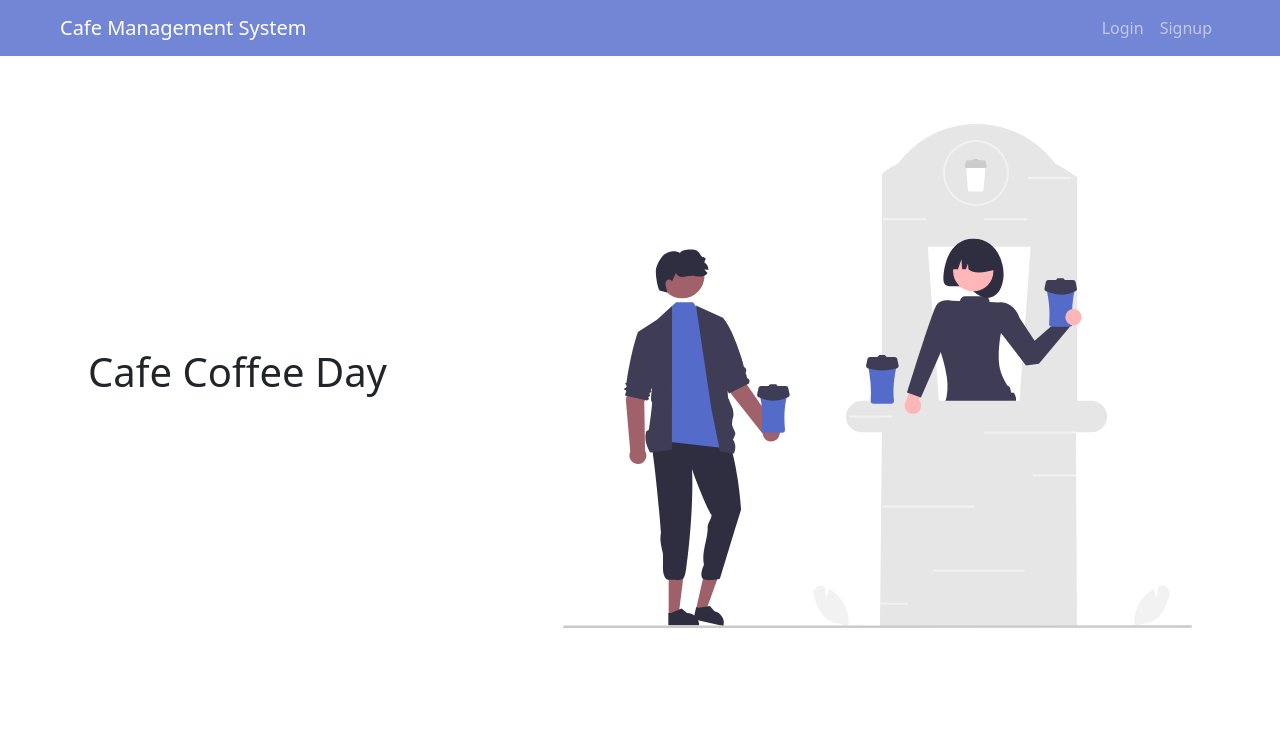
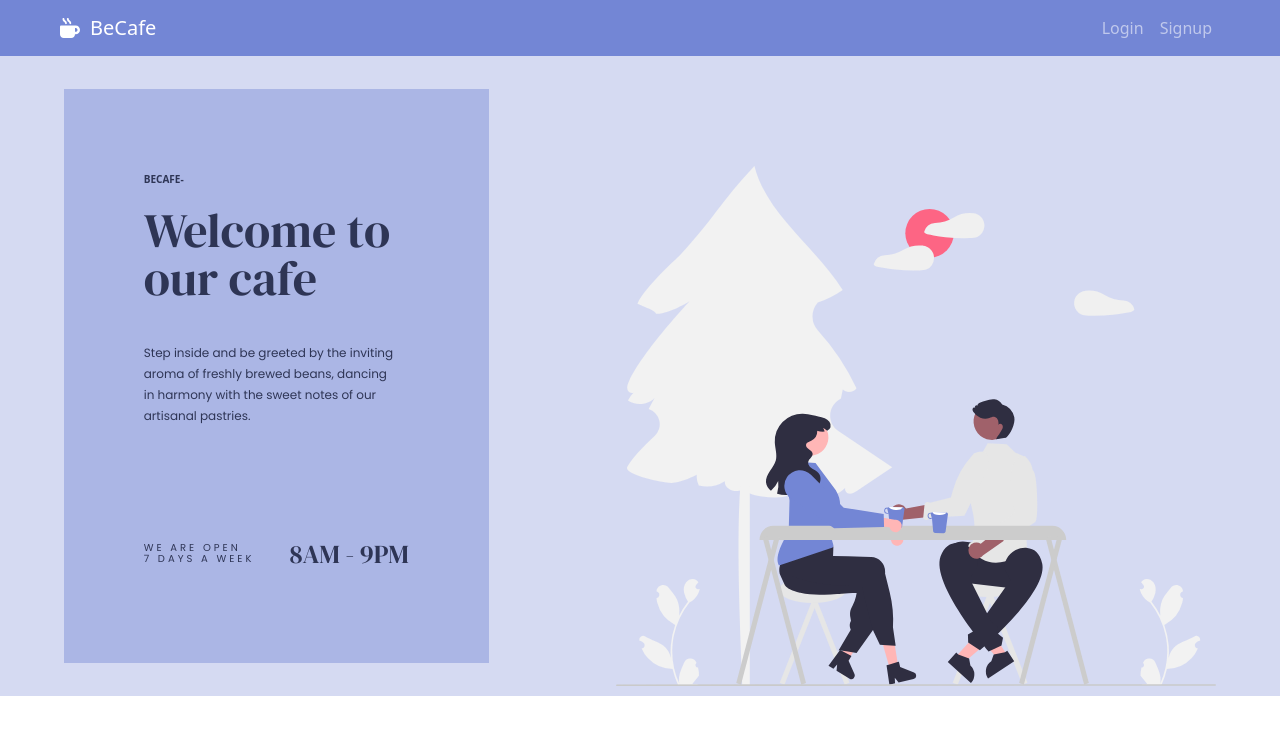
Before and after one commit to Shruti-2303/CMS, a React (Vite) app in the folder CMS-Frontend/: page / in a window 1280 px wide. Shown: the top 734 px of the page. Built offline with nearby package versions, Linux system fonts and the light colour scheme.

Commit message:
Updated Home page

```diff
--- /dev/null
+++ b/CMS-Frontend/src/App.css
@@ -0,0 +1,55 @@
+@import url('https://fonts.googleapis.com/css2?family=DM+Serif+Display&family=Poppins&display=swap');
+.heading{
+    font-family: 'DM Serif Display', serif;
+    font-weight: 400;
+    font-size: 48px;
+    line-height: 48px;
+    text-align: left;
+    width: auto;
+    height: auto;
+    padding: 0;
+    margin: 0;
+    color: #2e3555;
+}
+.text{
+    font-family: 'Poppins', sans-serif;
+    line-height: 21px;
+    font-size: 12px;
+    width: 254px;
+    margin-top: 40px;
+    color: #2e3555;
+}
+
+.smalltxt{
+    font-weight: 700;
+    font-size: 10px;
+    line-height: 21px;
+    color: #2e3555;
+}
+.days{
+    color: #2e3555;
+    font-family: 'Poppins', sans-serif;
+    line-height: 11px;
+    letter-spacing: 3px;
+    font-weight: 500;
+    font-size: 10px;
+    margin-top: 100px;
+    margin-bottom: 0;
+}
+.nextday{
+    color: #2e3555;
+    font-family: 'Poppins', sans-serif;
+    line-height: 11px;
+    letter-spacing: 3px;
+    font-weight: 500;
+    font-size: 10px;
+}
+.time{
+    font-family: 'DM Serif Display', serif;
+    color: #2e3555;
+    font-weight: 400;
+    font-size: 26px;
+    line-height: 25px;
+    margin-top: 100px;
+    margin-left: 35px;
+}
--- a/CMS-Frontend/src/App.jsx
+++ b/CMS-Frontend/src/App.jsx
@@ -11,7 +11,7 @@
 import ManageOrder from './Pages/ManageOrder';
 import ViewBill from './Pages/ViewBill';
 import ManageUser from './Pages/ManageUser';
-// import './App.css';
+import './App.css';
 function App() {
 
 
--- a/CMS-Frontend/src/Pages/Home.jsx
+++ b/CMS-Frontend/src/Pages/Home.jsx
@@ -1,13 +1,27 @@
 import React from 'react'
 import Base from '../components/Base'
-import cafeImg from "../assets/undraw_coffee_re_x35h.svg"
+import cafeImg from "../assets/Cafe-Image.svg"
+
+
 const Home = () => {
   return (
 
         <Base>
-            <div style={{display: "flex", justifyContent:"space-around", alignItems:"center", height:"80vh"}}>
-                <div><h1>Cafe Coffee Day</h1></div>
-                <div><img src={cafeImg} alt="" /> </div>
+            <div style={{display: "flex", justifyContent:"space-around", alignItems:"center", height:"80vh", backgroundColor:"#d5daf2"}}>
+                <div style={{display:"flex", flexDirection: "column", backgroundColor:"#abb6e5", padding:"80px"}}>
+                  <p className='smalltxt'>BECAFE-</p>
+                  <p className='heading'>Welcome to</p>
+                  <p className='heading'>our cafe</p>
+                  <p className='text'> Step inside and be greeted by the inviting aroma of freshly brewed beans, dancing in harmony with the sweet notes of our artisanal pastries.</p>
+                  <div style={{display: "flex"}}>
+                    <div style={{display:"flex",flexDirection: "column"}}>
+                      <p className='days'>WE ARE OPEN</p>
+                      <p className='nextday'>7 DAYS A WEEK</p>
+                    </div>
+                    <p className='time'>8AM - 9PM</p>
+                  </div>
+                </div>
+                <div><img src={cafeImg} alt="" style={{width: "600px" ,marginTop: "100px"}}/></div>
             </div>
         </Base>
 
--- a/CMS-Frontend/src/components/CustomNavbar.jsx
+++ b/CMS-Frontend/src/components/CustomNavbar.jsx
@@ -10,6 +10,10 @@
   NavLink,
 } from 'reactstrap';
 import { doLogout, getCurrentUserDetail, isLoggedIn } from '../auth';
+import { FontAwesomeIcon } from "@fortawesome/react-fontawesome";
+import {
+  faMugHot
+} from "@fortawesome/free-solid-svg-icons";
 
 const CustomNavbar = () => {
   const navigate = useNavigate()
@@ -36,7 +40,10 @@
   return (
     <div>
       <Navbar style={{backgroundColor:'#7386d5'}} dark expand='md' fixed='' className='px-5'>
-        <NavbarBrand href="/">Cafe Management System</NavbarBrand>
+        <NavbarBrand href="/">
+          <FontAwesomeIcon icon={faMugHot} style={{marginRight: "10px"}}/>
+          BeCafe
+          </NavbarBrand>
         <NavbarToggler onClick={toggle} />
         <Collapse isOpen={isOpen} navbar>
           <Nav className="me-auto" navbar>
```
Also changed, not shown: CMS-Frontend/src/assets/Cafe-Image.svg (added).
